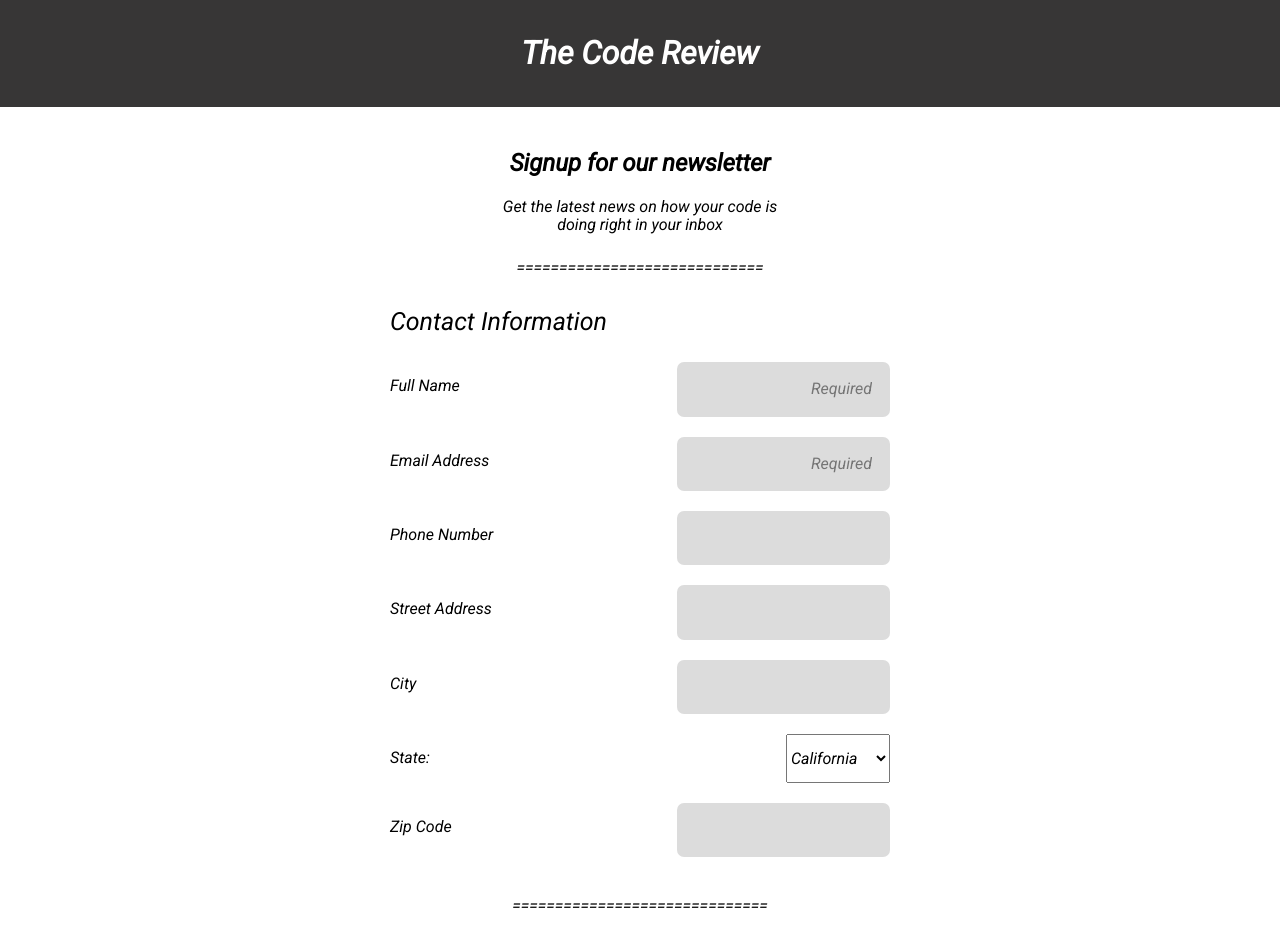
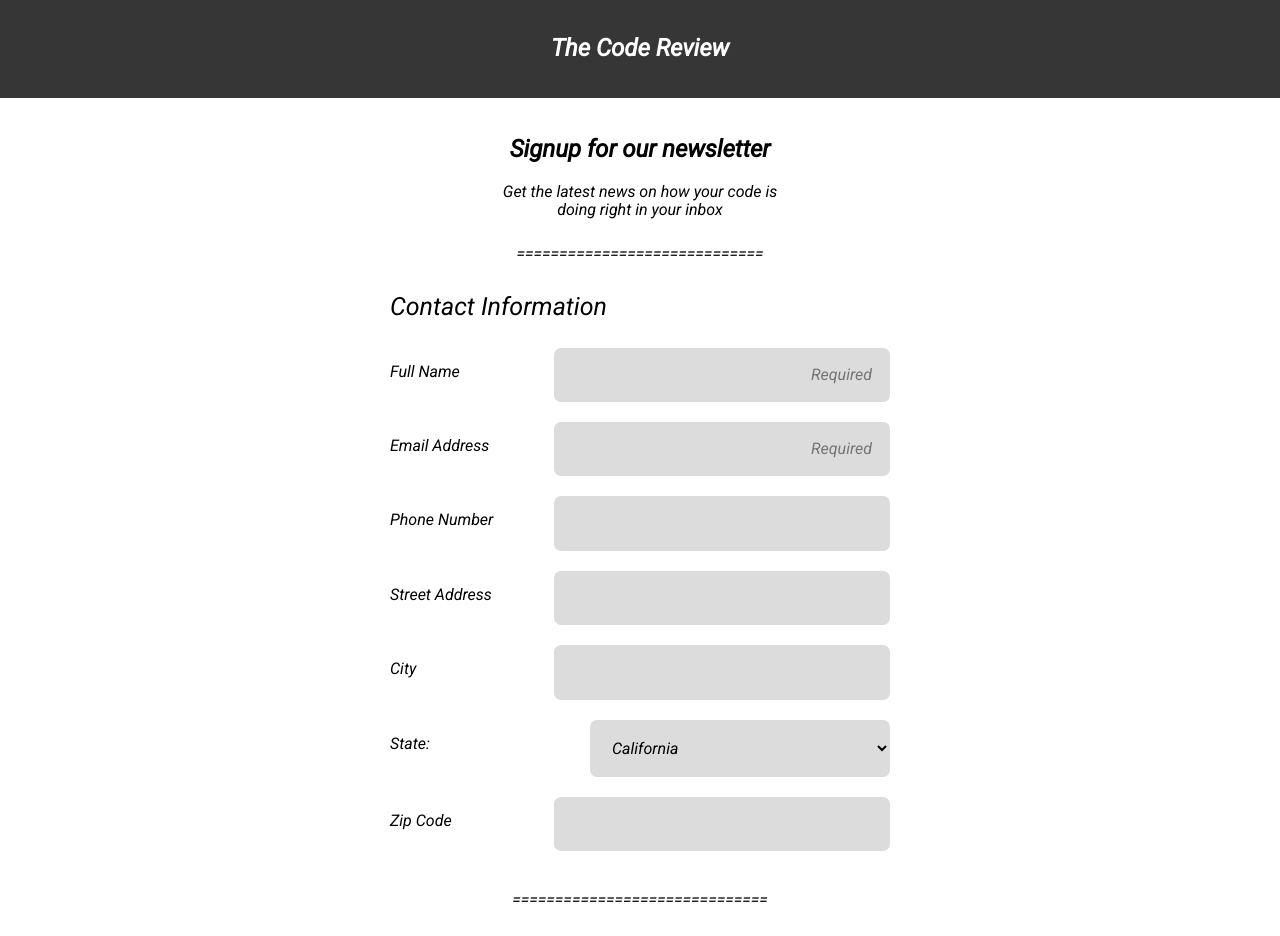
Before and after one commit to jonicoder1/portfolio_project_3, a plain HTML site: page index.html in a window 1280 px wide. Shown: the top 936 px of the page. Drawn offline with Linux system fonts and the light colour scheme.

Commit message:
added focus, edited media q

```diff
--- a/css/styles.css
+++ b/css/styles.css
@@ -1,5 +1,9 @@
 :root {
     font-family: 'Roboto', sans-serif;
+}
+
+:focus {
+    background: rgb(244, 243, 243);
 }
 
 main, footer {
@@ -17,7 +21,8 @@ header h1 {
     margin-top: 0px;
 }
 
-input {
+input,
+select {
     padding: 18px;
     border-radius: 7px;
     background: rgb(220, 220, 220);
@@ -39,8 +44,10 @@ button[type='submit'] {
     background: #01CAAA;
     display: block;
     margin: 20px auto;
-    padding: 15px 30px;
+    padding: 15px 80px;
+    border: none;
     border-radius: 8px;
+    width: 280px;
 }
 
 label {
@@ -54,6 +61,10 @@ fieldset {
 
 legend {
     font-size: 25px;
+}
+
+.first-h1 {
+    font-size: x-large;
 }
 
 .div1 {
@@ -92,4 +103,12 @@ legend {
         justify-content: space-between;
         margin-top: 20px;
     }
+
+    .flex-item {
+        width: 300px;
+    }
+
+    button[type='submit'] {
+        width: 330px;
+    }
 }
--- a/index.html
+++ b/index.html
@@ -14,7 +14,7 @@
 
 <body class="flex">
     <header class="center">
-        <h1>The Code Review</h1>
+        <h1 class="first-h1">The Code Review</h1>
     </header>
     <main>
         <div class="div1">
@@ -29,27 +29,29 @@
                 <div class="flex">
                     <div class="flex-2">
                         <label for="full-name">Full Name</label>
-                        <input type="text" id="full-name" name="full-name" placeholder="Required" required>
+                        <input type="text" id="full-name" name="full-name" placeholder="Required" class="flex-item"
+                            required>
                     </div>
                     <div class="flex-2">
                         <label for="email-address">Email Address</label>
-                        <input type="email" id="email-address" name="email-address" placeholder="Required" required>
+                        <input type="email" id="email-address" name="email-address" placeholder="Required"
+                            class="flex-item" required>
                     </div>
                     <div class="flex-2">
                         <label for="phone-number">Phone Number</label>
-                        <input type="tel" id="phone-number" name="phone-number">
+                        <input type="tel" id="phone-number" name="phone-number" class="flex-item">
                     </div>
                     <div class="flex-2">
                         <label for="street-address">Street Address</label>
-                        <input type="text" id="street-address" name="street-address">
+                        <input type="text" id="street-address" name="street-address" class="flex-item">
                     </div>
                     <div class="flex-2">
                         <label for="city">City</label>
-                        <input type="text" id="city" name="city">
+                        <input type="text" id="city" name="city" class="flex-item">
                     </div>
                     <div class="flex-2">
                         <label for="state">State:</label>
-                        <select name="state" id="state">
+                        <select name="state" id="state" class="flex-item">
                             <option value="california">California</option>
                             <option value="nevada">Nevada</option>
                             <option value="arizona">Arizona</option>
@@ -58,7 +60,7 @@
                     </div>
                     <div class="flex-2">
                         <label for="zip-code">Zip Code</label>
-                        <input type="text" id="zip-code" name="zip-code">
+                        <input type="text" id="zip-code" name="zip-code" class="flex-item">
                     </div>
                 </div>
             </fieldset>
```
